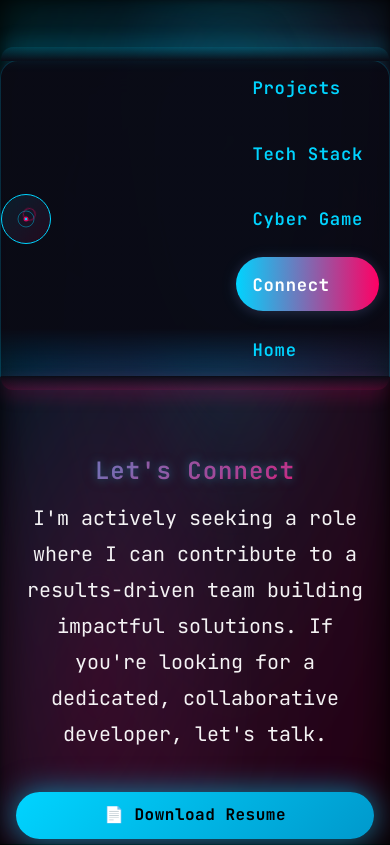
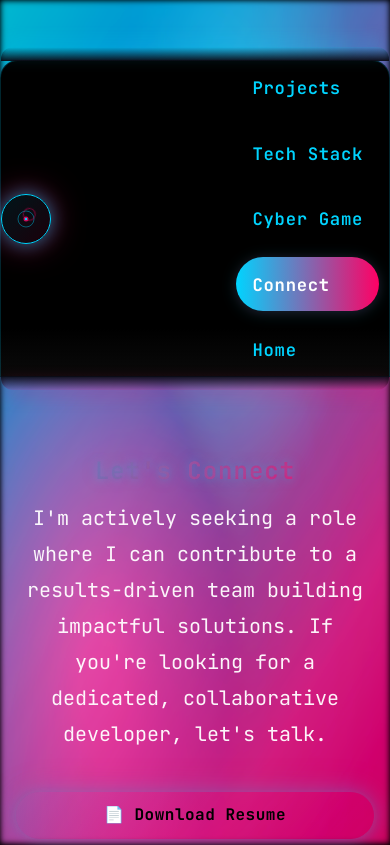
Before and after one commit to anperez2217/PortfolioAngelaPerez, a website: page Connect.html in a window 390 px wide. Shown: the top 845 px of the page. Drawn offline with Linux system fonts and the light colour scheme.

Commit message:
MOBILE VIEW

```diff
--- a/style.css
+++ b/style.css
@@ -1,5 +1,41 @@
 /* --- MOBILE RESPONSIVE POLISH --- */
 @media (max-width: 640px) {
+    /* --- MOBILE VISUAL ENHANCEMENTS --- */
+    /* Ensure neon glows and backgrounds are not lost on mobile */
+    .navbar-home-icon {
+      box-shadow: 0 0 18px #00D4FF88, 0 0 32px #FF006488;
+      background: linear-gradient(135deg, rgba(0, 212, 255, 0.13), rgba(255, 0, 100, 0.13));
+    }
+    header.sticky[style], header {
+      box-shadow: 0 2px 18px 0 rgba(0,212,255,0.13), 0 1.5px 10px 0 rgba(255,0,100,0.13) !important;
+      background: linear-gradient(to bottom, #000 85%, #0a0a0a 100%) !important;
+    }
+    footer {
+      box-shadow: 0 -2px 18px 0 rgba(0,212,255,0.13), 0 -1.5px 10px 0 rgba(255,0,100,0.13) !important;
+      background: linear-gradient(to top, #000 85%, #00D4FF0D 100%) !important;
+    }
+    .micro-interact, .project-card-featured, .project-card, .tech-card-dynamic {
+      box-shadow: 0 0 24px 0 #00D4FF55, 0 0 32px 0 #FF006455, 0 2px 12px 0 rgba(0,212,255,0.10), 0 1.5px 8px 0 rgba(255,0,100,0.10) !important;
+      background: linear-gradient(135deg, rgba(0, 212, 255, 0.07), rgba(255, 0, 100, 0.07), transparent) !important;
+    }
+    .profile-image-wrapper, .profile-image {
+      box-shadow: 0 0 24px #00D4FF44, 0 0 32px #FF006444 !important;
+      background: linear-gradient(135deg, rgba(0, 212, 255, 0.08), rgba(255, 0, 100, 0.08), transparent) !important;
+    }
+    .parallax-bg, .parallax-layer, .parallax-animated-gradient {
+      opacity: 0.9 !important;
+      filter: blur(2.5px) saturate(1.2) !important;
+    }
+    /* Ensure all cards and sections retain border radius and spacing */
+    .project-card-featured, .project-card, .tech-card-dynamic, .contact-form, .social-links, .hero, .fade-section {
+      border-radius: 1.25rem !important;
+      margin-bottom: 1.5rem !important;
+    }
+    /* Prevent squashing of neon effects by allowing overflow */
+    .content-wrapper, main, .projects-showcase, .techstack-page, .home-page, .professional-page {
+      overflow: visible !important;
+    }
+    /* --- END MOBILE VISUAL ENHANCEMENTS --- */
   header.sticky[style] {
     padding: 0 10px !important; /* Adjusted padding for mobile header */
     height: auto !important; /* Allow header to grow with stacked nav items */
```
